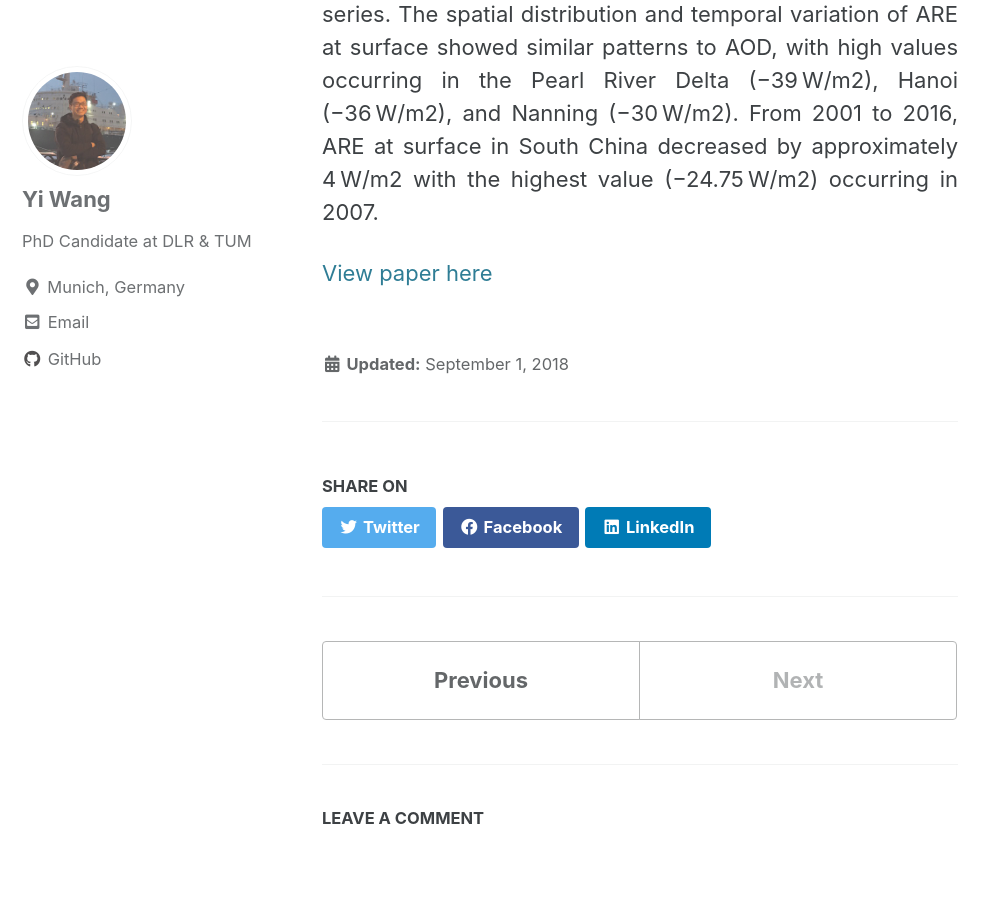
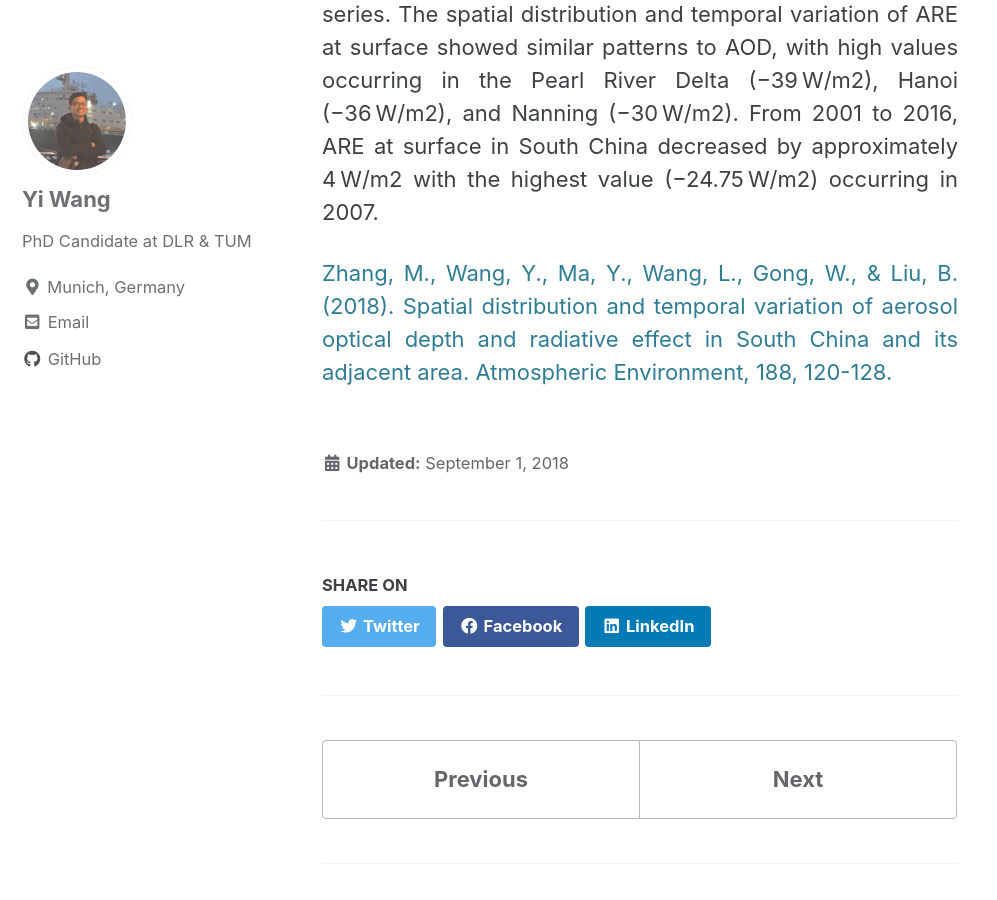
Before and after one commit to wangyi111/wangyi111.github.io, a Jekyll site: the page built from _publications/2018-09-01-paper-1-AE.md, in a window 1280 px wide and 900 px high, scrolled down 922 px. Shown: the whole window, without its empty margins (0-997 px from the left). Built offline with Jekyll 4.4.1, drawn with Linux system fonts in a browser that asks for light colours; cached includes are drawn as plain includes; comment, search, counter and statistics services are not loaded.

Commit message:
new paper

```diff
--- a/_publications/2018-09-01-paper-1-AE.md
+++ b/_publications/2018-09-01-paper-1-AE.md
@@ -1,7 +1,7 @@
 ---
 title: "Spatial distribution and temporal variation of aerosol optical depth and radiative effect in South China and its adjacent area"
 collection: publications
-excerpt: 'This paper is about the long-term distribution and variation of aerosol optical depth and radiative effect in south China area'
+excerpt: 'Long-term distribution and variation of aerosol optical depth and radiative effect in south China area.'
 venue: 'Atmospheric Environment'
 authors: 'MingZhang, YiWang, YingyingMa, LuncheWang, WeiGong, BomingLiu'
 paperurl: 'https://doi.org/10.1016/j.atmosenv.2018.06.028'
@@ -13,4 +13,4 @@ permalink: /publications/2018/paper-1-AE/
 
 The spatio-temporal characteristics of aerosol loading over South China from 2001 to 2016 were investigated using aerosol optical depth (AOD) from the Moderate Resolution Imaging Spectroradiometer (MODIS) and NO2 from the Ozone Monitoring Instrument (OMI). AOD values were high in the central part and low in the southeast and northwest parts of South China. High AOD (larger than 0.7) were found in the Pearl River Delta, Nanning, and Hanoi (Vietnam). The seasonal average AOD was high in spring (approximately 0.7) and low in winter (approximately 0.4). Generally, an increasing trend of AOD was found from 2001 to 2004 and a decreasing trend from 2004 to 2016 in the continent due to the change in pollutant discharging, which was verified by annual NO2 data. Furthermore, the aerosol radiative effect (ARE) was calculated using the Mesoscale Atmospheric Global Irradiance Code (MAGIC) and MODIS AOD time series. The spatial distribution and temporal variation of ARE at surface showed similar patterns to AOD, with high values occurring in the Pearl River Delta (−39 W/m2), Hanoi (−36 W/m2), and Nanning (−30 W/m2). From 2001 to 2016, ARE at surface in South China decreased by approximately 4 W/m2 with the highest value (−24.75 W/m2) occurring in 2007.
 
-[View paper here](https://doi.org/10.1016/j.atmosenv.2018.06.028)
+[Zhang, M., Wang, Y., Ma, Y., Wang, L., Gong, W., & Liu, B. (2018). Spatial distribution and temporal variation of aerosol optical depth and radiative effect in South China and its adjacent area. Atmospheric Environment, 188, 120-128.](https://doi.org/10.1016/j.atmosenv.2018.06.028)
```
Also changed, not shown: _pages/about.md (+0 -2 lines), _publications/2021-04-13-paper-2-CVPRW.md (added, +15 -0 lines).
